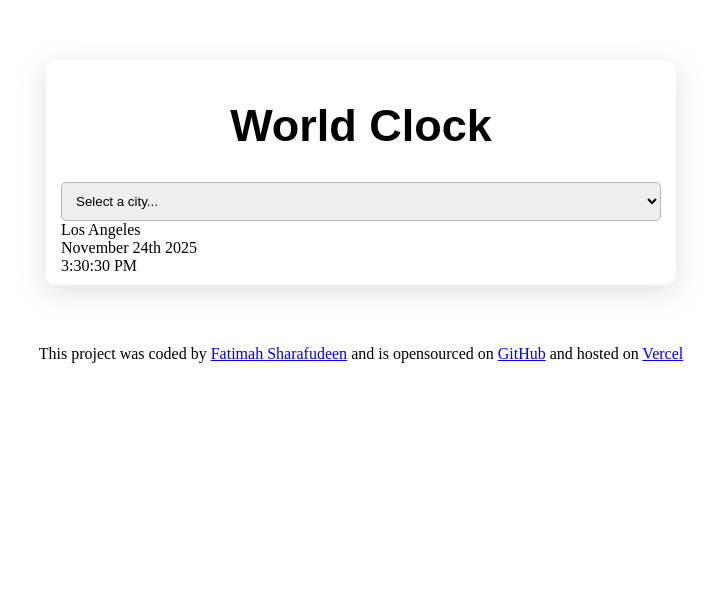
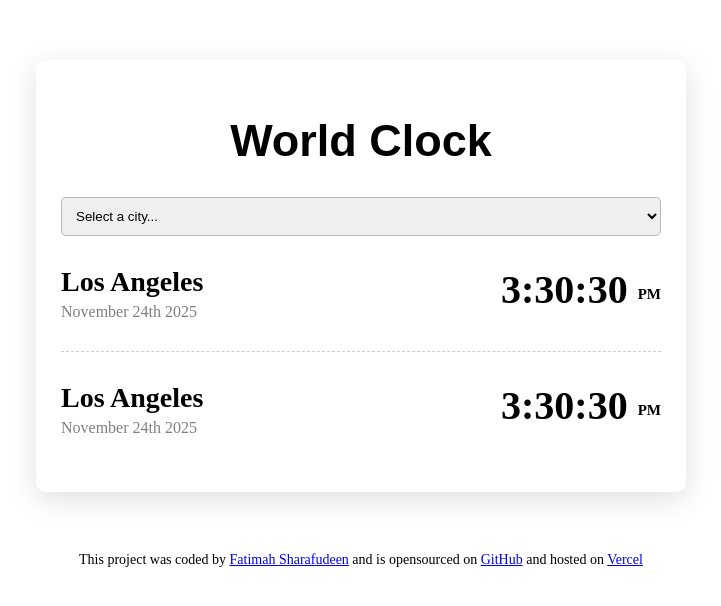
Before and after one commit to bintsharaf/world-clock, a plain HTML site: page index.html in a window 1280 px wide. Shown: the whole page, without its empty margins (279-1000 px from the left). Drawn offline with Linux system fonts and the light colour scheme.

Commit message:
Updated the CSS styling

```diff
--- a/index.html
+++ b/index.html
@@ -14,9 +14,23 @@
                 <option value="lagos">Lagos</option>
                 <option value="paris">Paris</option>
             </select>
-            <div>Los Angeles</div>
-            <div>November 24th 2025</div>
-            <div>3:30:30 PM</div>
+            <div class="city">
+                <div>
+                    <h2>Los Angeles</h2>
+                    <div class="date">November 24th 2025</div>
+                </div>
+
+                <div class="time">3:30:30 <small>PM</small></div>
+            </div>
+            <div class="city">
+                <div>
+                    <h2>Los Angeles</h2>
+                    <div class="date">November 24th 2025</div>
+                </div>
+
+                <div class="time">3:30:30 <small>PM</small></div>
+            </div>
+
     </div>
 
     <footer>
--- a/styles.css
+++ b/styles.css
@@ -5,7 +5,7 @@ body {
 .container {
     max-width: 600px;
     margin: 60px auto;
-    padding: 10px 15px;
+    padding: 25px;
     border-radius: 10px;
 
     box-shadow: rgba(100, 100, 111, 0.2) 0px 7px 29px 0px;
@@ -17,12 +17,39 @@ h1 {
 }
 select {
     padding: 10px;
+    margin-top: 30px;
     width: 100%;
     display: block;
     border-radius: 5px;
     border: 1px solid rgb(186, 183, 183);
 }
-
+.city {
+    display: flex;
+    justify-content: space-between;
+    padding: 30px 0;
+    border-bottom: 1px dashed rgb(0, 0, 0, 0.2);
+}
+.city:last-child {
+    border: none;
+}
+h2 {
+    font-size: 28px;
+    margin: 0 0 5px;
+}
+.time {
+    font-size: 40px;
+    font-weight: 700;
+}
+.time small {
+    font-size: 15px;
+    line-height: 30px;
+    vertical-align: middle;
+}
+.date {
+    opacity: 0.5;
+}
 footer {
     text-align: center;
+    font-size: 14px;
+    color: 0, 0, 0, 0.7;
 }
```
